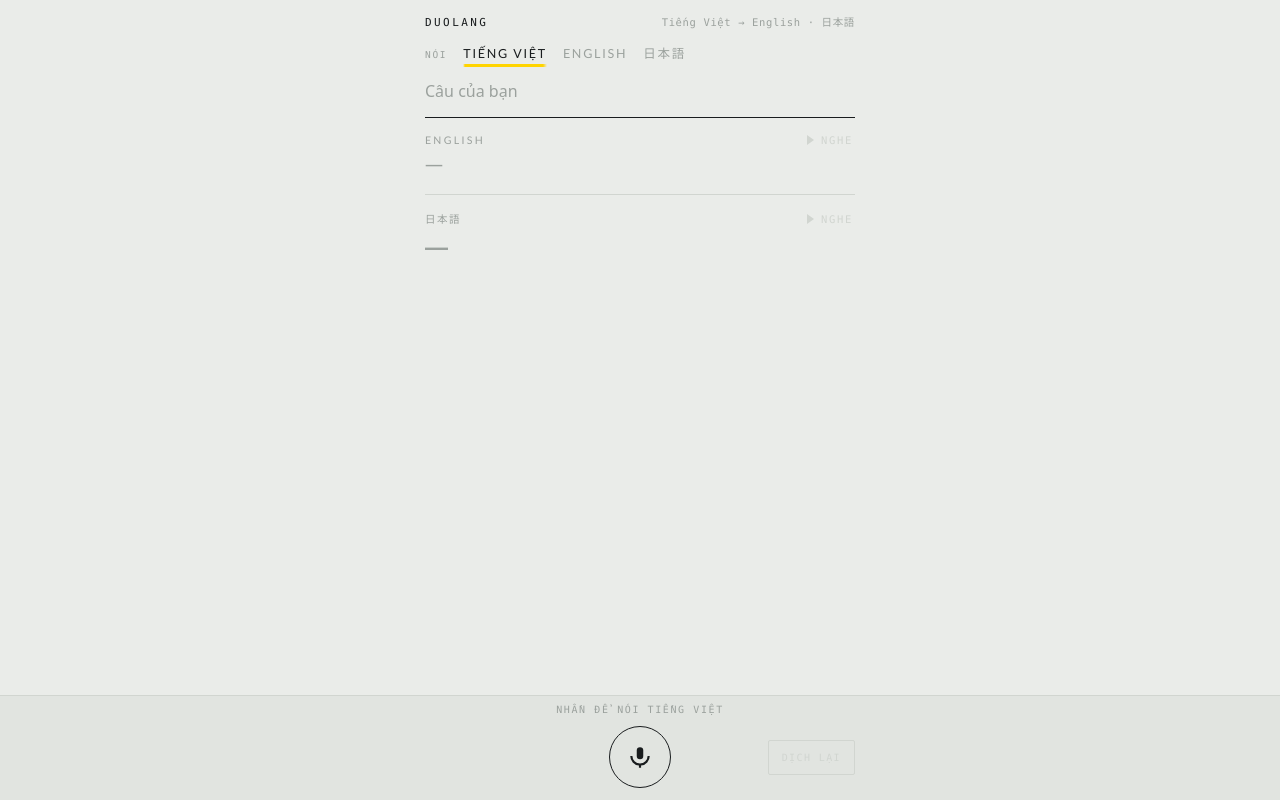
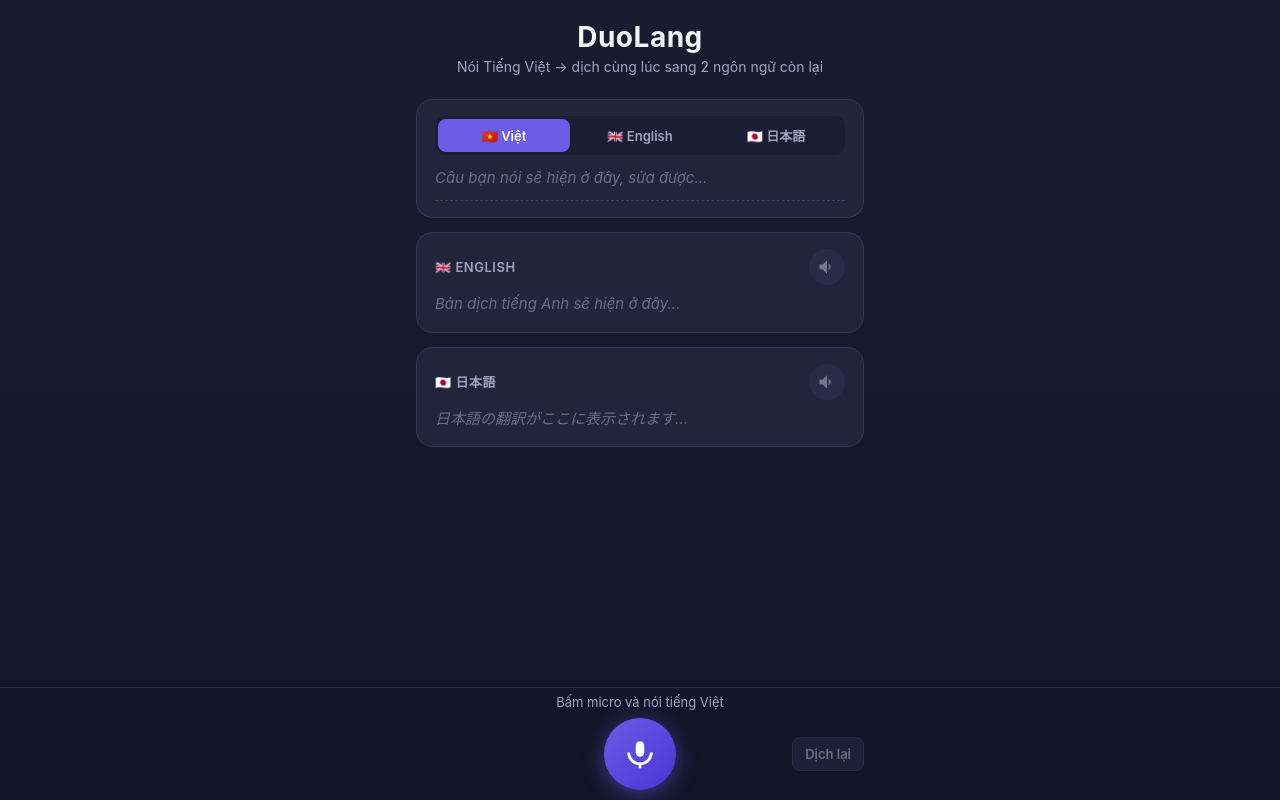
Before and after one commit to longiq/duo_lang, a website: page public/index.html in a window 1280 px wide. Drawn offline with Linux system fonts and the light colour scheme.

Commit message:
Revert the redesign
The paper ground with grey type, no containers and a lot of empty space read as
an unfinished wireframe rather than as restraint, and worse than what it
replaced. Reverting to the dark layout the app already had.

Cache version keeps moving forward rather than back to v9, so clients that
picked up the redesign see a byte-different worker and refresh.

This reverts commit 3357bc0.

Co-Authored-By: Claude Opus 5 <noreply@anthropic.com>

```diff
--- a/public/app.js
+++ b/public/app.js
@@ -1,24 +1,24 @@
 const LANGS = {
   vi: {
-    label: 'Tiếng Việt',
+    label: '🇻🇳 Tiếng Việt',
     bcp47: 'vi-VN',
-    prompt: 'Nhấn để nói tiếng Việt',
-    sourcePlaceholder: 'Câu của bạn',
-    targetPlaceholder: '—',
+    prompt: 'Bấm micro và nói tiếng Việt',
+    sourcePlaceholder: 'Câu bạn nói sẽ hiện ở đây, sửa được...',
+    targetPlaceholder: 'Bản dịch tiếng Việt sẽ hiện ở đây...',
   },
   en: {
-    label: 'English',
+    label: '🇬🇧 English',
     bcp47: 'en-US',
-    prompt: 'Nhấn để nói tiếng Anh',
-    sourcePlaceholder: 'Your sentence',
-    targetPlaceholder: '—',
+    prompt: 'Bấm micro và nói tiếng Anh',
+    sourcePlaceholder: 'Your sentence appears here, editable...',
+    targetPlaceholder: 'Bản dịch tiếng Anh sẽ hiện ở đây...',
   },
   ja: {
-    label: '日本語',
+    label: '🇯🇵 日本語',
     bcp47: 'ja-JP',
-    prompt: 'Nhấn để nói tiếng Nhật',
-    sourcePlaceholder: 'あなたの文',
-    targetPlaceholder: '—',
+    prompt: 'Bấm micro và nói tiếng Nhật',
+    sourcePlaceholder: '話した文がここに表示されます...',
+    targetPlaceholder: '日本語の翻訳がここに表示されます...',
   },
 };
 // Fixed order so the two target panes never swap position unexpectedly.
@@ -97,16 +97,10 @@ function applySourceLang(lang, { keepText = false } = {}) {
     pane.lang = targetLangs[i];
     pane.label.textContent = LANGS[pane.lang].label;
     pane.speak.setAttribute('aria-label', `Nghe ${LANGS[pane.lang].label}`);
-    // Drives the per-script typography, and tells a screen reader which
-    // language it is about to read out.
-    pane.label.setAttribute('lang', pane.lang);
-    pane.text.setAttribute('lang', pane.lang);
   });
 
   sourceInput.placeholder = LANGS[lang].sourcePlaceholder;
-  sourceInput.setAttribute('lang', lang);
-  // States the routing rather than describing the app.
-  subtitle.textContent = `${LANGS[lang].label} → ${targetLangs.map((l) => LANGS[l].label).join(' · ')}`;
+  subtitle.textContent = `Nói ${LANGS[lang].label.replace(/^\S+\s/, '')} → dịch cùng lúc sang 2 ngôn ngữ còn lại`;
   micStatus.textContent = idlePrompt();
 
   if (!keepText) sourceInput.value = '';
--- a/public/index.html
+++ b/public/index.html
@@ -3,83 +3,78 @@
 <head>
   <meta charset="utf-8" />
   <meta name="viewport" content="width=device-width, initial-scale=1, viewport-fit=cover" />
-  <title>DuoLang</title>
-  <meta name="theme-color" content="#eaece9" media="(prefers-color-scheme: light)" />
-  <meta name="theme-color" content="#14161a" media="(prefers-color-scheme: dark)" />
+  <title>DuoLang - Dịch song ngữ Anh/Nhật</title>
+  <meta name="theme-color" content="#1a1b2e" />
   <link rel="manifest" href="manifest.json" />
   <link rel="icon" href="icons/icon-192.png" />
   <!-- iOS ignores most of the manifest, so the standalone behaviour, home
        screen name, status bar style and icon all have to be declared here. -->
   <meta name="apple-mobile-web-app-capable" content="yes" />
   <meta name="apple-mobile-web-app-title" content="DuoLang" />
-  <meta name="apple-mobile-web-app-status-bar-style" content="default" />
+  <meta name="apple-mobile-web-app-status-bar-style" content="black-translucent" />
   <meta name="mobile-web-app-capable" content="yes" />
   <link rel="apple-touch-icon" href="icons/icon-192.png" />
   <link rel="apple-touch-icon" sizes="180x180" href="icons/icon-180.png" />
   <link rel="stylesheet" href="style.css" />
 </head>
 <body>
-  <main class="sheet">
-    <header class="masthead">
-      <span class="wordmark">DuoLang</span>
-      <!-- States the routing rather than selling the app. JS keeps it in sync
-           with whichever language you are speaking. -->
-      <span class="routing" id="subtitle"></span>
+  <main class="app">
+    <header class="app-header">
+      <h1>DuoLang</h1>
+      <p class="subtitle" id="subtitle">Nói tiếng Việt &rarr; dịch cùng lúc sang Anh &amp; Nhật</p>
     </header>
 
-    <section class="say">
-      <div class="switch" id="langSwitch" role="group" aria-label="Ngôn ngữ bạn nói">
-        <!-- Names what the row controls: without it the language names read the
-             same as the pane headings below and look like labels, not choices. -->
-        <span class="switch-label" aria-hidden="true">Nói</span>
-        <button type="button" class="lang-btn" data-lang="vi">Tiếng Việt</button>
-        <button type="button" class="lang-btn" data-lang="en">English</button>
-        <button type="button" class="lang-btn" data-lang="ja">日本語</button>
+    <section class="card source-card">
+      <div class="lang-switch" id="langSwitch" role="group" aria-label="Ngôn ngữ nói">
+        <button type="button" class="lang-btn" data-lang="vi">🇻🇳 Việt</button>
+        <button type="button" class="lang-btn" data-lang="en">🇬🇧 English</button>
+        <button type="button" class="lang-btn" data-lang="ja">🇯🇵 日本語</button>
       </div>
-      <!-- One row: autoGrow expands it as text arrives. -->
-      <textarea id="sourceText" class="said" rows="1"
+      <!-- One row: autoGrow expands it as text arrives. Two rows left the card
+           taller than the other two while empty. -->
+      <textarea id="sourceText" class="text-content source-input" rows="1"
                 autocomplete="off" autocapitalize="sentences" spellcheck="false"
-                aria-label="Câu bạn vừa nói, sửa được"></textarea>
+                aria-label="Câu nguồn, có thể sửa"></textarea>
     </section>
 
-    <!-- The two panes below are what a stranger reads off the screen, so they
-         carry the largest type on the page. -->
-    <section class="pane" id="targetCard0">
-      <div class="pane-head">
-        <h2 class="tongue" id="targetLabel0"></h2>
-        <button class="hear" id="speakBtn0" aria-label="Nghe bản dịch thứ nhất" disabled>
-          <span class="hear-mark" aria-hidden="true"></span>Nghe
+    <section class="card" id="targetCard0">
+      <div class="card-label-row">
+        <div class="card-label" id="targetLabel0"></div>
+        <button class="speak-btn" id="speakBtn0" aria-label="Nghe bản dịch thứ nhất" disabled>
+          <svg viewBox="0 0 24 24" width="20" height="20" fill="currentColor"><path d="M3 9v6h4l5 5V4L7 9H3zm13.5 3a4.5 4.5 0 0 0-2.5-4.03v8.06A4.5 4.5 0 0 0 16.5 12z"/></svg>
         </button>
       </div>
-      <p id="targetText0" class="phrase placeholder"></p>
+      <p id="targetText0" class="text-content placeholder"></p>
     </section>
 
-    <section class="pane" id="targetCard1">
-      <div class="pane-head">
-        <h2 class="tongue" id="targetLabel1"></h2>
-        <button class="hear" id="speakBtn1" aria-label="Nghe bản dịch thứ hai" disabled>
-          <span class="hear-mark" aria-hidden="true"></span>Nghe
+    <section class="card" id="targetCard1">
+      <div class="card-label-row">
+        <div class="card-label" id="targetLabel1"></div>
+        <button class="speak-btn" id="speakBtn1" aria-label="Nghe bản dịch thứ hai" disabled>
+          <svg viewBox="0 0 24 24" width="20" height="20" fill="currentColor"><path d="M3 9v6h4l5 5V4L7 9H3zm13.5 3a4.5 4.5 0 0 0-2.5-4.03v8.06A4.5 4.5 0 0 0 16.5 12z"/></svg>
         </button>
       </div>
-      <p id="targetText1" class="phrase placeholder"></p>
+      <p id="targetText1" class="text-content placeholder"></p>
     </section>
 
-    <p id="errorMsg" class="notice" hidden></p>
+    <p id="errorMsg" class="error-msg" hidden></p>
   </main>
 
-  <div class="deck">
-    <div class="deck-inner">
-      <p id="micStatus" class="cue"></p>
-      <div class="deck-row">
-        <span class="deck-slot"></span>
-        <button id="micBtn" class="capture" aria-label="Nhấn để nói">
-          <svg viewBox="0 0 24 24" width="26" height="26" fill="currentColor" aria-hidden="true">
+  <!-- Fixed to the bottom so the mic sits under the thumb rather than at the
+       top of a page that scrolls. -->
+  <div class="mic-bar">
+    <div class="mic-bar-inner">
+      <p id="micStatus" class="mic-status">Bấm micro và nói tiếng Việt</p>
+      <div class="mic-row">
+        <span class="mic-slot"></span>
+        <button id="micBtn" class="mic-btn" aria-label="Bấm để nói">
+          <svg viewBox="0 0 24 24" width="34" height="34" fill="currentColor">
             <path d="M12 14a3 3 0 0 0 3-3V6a3 3 0 0 0-6 0v5a3 3 0 0 0 3 3z"/>
             <path d="M19 11a7 7 0 0 1-14 0H3a9 9 0 0 0 8 8.94V22h2v-2.06A9 9 0 0 0 21 11h-2z"/>
           </svg>
         </button>
-        <span class="deck-slot">
-          <button type="button" id="retranslateBtn" class="again" disabled>Dịch lại</button>
+        <span class="mic-slot">
+          <button type="button" id="retranslateBtn" class="retranslate-btn" disabled>Dịch lại</button>
         </span>
       </div>
     </div>
--- a/public/style.css
+++ b/public/style.css
@@ -1,397 +1,303 @@
-/* DuoLang — an interpreter's card.
-   The person reading the translation is usually not the person holding the
-   phone, so the translated phrases carry the largest, highest-contrast type and
-   the speaker's own words are demoted to a confirmation line. Ink on paper
-   rather than a dark app, because the screen gets held up in daylight. */
-
-* { box-sizing: border-box; }
+* {
+  box-sizing: border-box;
+}
 
 :root {
-  color-scheme: light dark;
-
-  --paper: #eaece9;      /* cool memo paper, not cream */
-  --paper-deep: #e1e4e0; /* the deck at the foot of the page */
-  --ink: #191c1e;
-  --ink-soft: #5d6461;
-  --ink-faint: #9ba19d;
-  --rule: #d1d5d0;
-  --mark: #ffd400;       /* highlighter yellow, from the flag's star */
-  --live: #c8322a;       /* only while recording */
-
-  --display: "Avenir Next", Avenir, "Segoe UI Variable Text", system-ui, sans-serif;
-  --label: Optima, "Gill Sans", "Trebuchet MS", sans-serif;
-  --mono: ui-monospace, "SF Mono", SFMono-Regular, Menlo, monospace;
-  --ja: "Hiragino Sans", "Hiragino Kaku Gothic ProN", "Yu Gothic", "Noto Sans JP", sans-serif;
-}
-
-@media (prefers-color-scheme: dark) {
-  :root {
-    --paper: #14161a;
-    --paper-deep: #101215;
-    --ink: #eceeea;
-    --ink-soft: #99a09b;
-    --ink-faint: #5e655f;
-    --rule: #2a2e31;
-    --mark: #d8b400;
-    --live: #e0574c;
-  }
+  color-scheme: dark;
 }
 
 body {
   margin: 0;
-  /* dvh follows the viewport as mobile toolbars slide in and out; vh is the
-     toolbar-hidden height and puts a scrollbar on the page before any text
-     exists. */
+  /* dvh follows the viewport as mobile toolbars slide in and out. vh is the
+     toolbar-hidden height, always taller than what is actually visible, and was
+     enough on its own to put a scrollbar on the page before any text existed. */
   height: 100vh;
   height: 100dvh;
-  background: var(--paper);
-  color: var(--ink);
-  font-family: var(--display);
-  -webkit-font-smoothing: antialiased;
+  background: linear-gradient(180deg, #1a1b2e 0%, #14152a 100%);
+  color: #f2f2f7;
+  font-family: -apple-system, BlinkMacSystemFont, "Segoe UI", Roboto, sans-serif;
   display: flex;
   flex-direction: column;
   align-items: center;
-  /* The page never scrolls; the sheet does, once it has outgrown the space. */
+  /* The page itself never scrolls: the content area below does, and only once
+     it has outgrown the space. */
   overflow: hidden;
 }
 
-.sheet {
+.app {
   width: 100%;
-  max-width: 470px;
+  max-width: 480px;
   flex: 1 1 auto;
   min-height: 0; /* a flex child will not scroll without this */
   overflow-y: auto;
   -webkit-overflow-scrolling: touch;
-  padding-top: max(14px, env(safe-area-inset-top));
-  padding-right: max(20px, env(safe-area-inset-right));
-  padding-bottom: 8px;
-  padding-left: max(20px, env(safe-area-inset-left));
+  /* The iOS status bar is translucent in standalone mode, so the top inset
+     keeps the header out from under the clock and notch. */
+  padding-top: max(20px, env(safe-area-inset-top));
+  padding-right: max(16px, env(safe-area-inset-right));
+  padding-bottom: 16px;
+  padding-left: max(16px, env(safe-area-inset-left));
 }
 
-/* --- masthead: a utility strip, not a title block --- */
-
-.masthead {
-  display: flex;
-  align-items: baseline;
-  justify-content: space-between;
-  gap: 12px;
-  padding-bottom: 10px;
+.app-header {
+  text-align: center;
+  margin-bottom: 24px;
 }
 
-.wordmark {
-  font-family: var(--mono);
-  font-size: 11px;
-  font-weight: 500;
-  letter-spacing: 0.22em;
-  text-transform: uppercase;
-  color: var(--ink);
+.app-header h1 {
+  margin: 0;
+  font-size: 28px;
+  letter-spacing: 0.5px;
 }
 
-.routing {
-  font-family: var(--mono);
-  font-size: 10.5px;
-  letter-spacing: 0.06em;
-  color: var(--ink-faint);
-  text-align: right;
+.subtitle {
+  margin: 4px 0 0;
+  color: #a0a3c0;
+  font-size: 14px;
 }
 
-/* --- what you say --- */
-
-.say {
-  padding-bottom: 14px;
-  border-bottom: 1px solid var(--ink);
+/* Pinned to the bottom edge: the mic is the most-used control, so it belongs
+   under the thumb, not above a list that scrolls away. */
+.mic-bar {
+  width: 100%;
+  flex: 0 0 auto; /* keeps its height while .app takes the rest */
+  background: #14152a;
+  border-top: 1px solid #2b2d4d;
+  padding-bottom: env(safe-area-inset-bottom);
 }
 
-.switch {
-  display: flex;
-  align-items: baseline;
-  gap: 16px;
-  margin-bottom: 10px;
+.mic-bar-inner {
+  max-width: 480px;
+  margin: 0 auto;
+  padding: 6px 16px 10px;
 }
 
-.switch-label {
-  font-family: var(--mono);
-  font-size: 9.5px;
-  letter-spacing: 0.18em;
+/* Three columns of equal outer width keep the mic optically centred even with
+   a button sitting to one side of it. */
+.mic-row {
+  display: grid;
+  grid-template-columns: 1fr auto 1fr;
+  align-items: center;
+}
+
+.mic-slot {
+  display: flex;
+  align-items: center;
+  justify-content: flex-end;
+  min-width: 0;
+}
+
+.mic-btn {
+  width: 72px;
+  height: 72px;
+  border-radius: 50%;
+  border: none;
+  background: linear-gradient(135deg, #6c5ce7, #4834d4);
+  color: white;
+  display: flex;
+  align-items: center;
+  justify-content: center;
+  cursor: pointer;
+  box-shadow: 0 4px 20px rgba(108, 92, 231, 0.5);
+  transition: transform 0.15s ease, box-shadow 0.15s ease;
+}
+
+.mic-btn:active {
+  transform: scale(0.95);
+}
+
+.mic-btn.recording {
+  background: linear-gradient(135deg, #ff6b6b, #e84118);
+  box-shadow: 0 0 0 8px rgba(232, 65, 24, 0.2);
+  animation: pulse 1.4s infinite;
+}
+
+@keyframes pulse {
+  0% { box-shadow: 0 0 0 0 rgba(232, 65, 24, 0.4); }
+  70% { box-shadow: 0 0 0 16px rgba(232, 65, 24, 0); }
+  100% { box-shadow: 0 0 0 0 rgba(232, 65, 24, 0); }
+}
+
+.mic-status {
+  margin: 0 0 6px;
+  font-size: 13px;
+  color: #a0a3c0;
+  text-align: center;
+  min-height: 18px;
+}
+
+.card {
+  background: #22243c;
+  border-radius: 16px;
+  padding: 16px 18px;
+  margin-bottom: 14px;
+  border: 1px solid #33355a;
+}
+
+.card-label {
+  font-size: 13px;
+  font-weight: 600;
+  color: #a0a3c0;
   text-transform: uppercase;
-  color: var(--ink-faint);
-  flex-shrink: 0;
+  letter-spacing: 0.5px;
+}
+
+.card-label-row {
+  display: flex;
+  align-items: center;
+  justify-content: space-between;
+}
+
+.text-content {
+  margin: 8px 0 0;
+  font-size: 17px;
+  line-height: 1.5;
+  word-break: break-word;
+}
+
+.text-content.placeholder {
+  color: #6b6e8f;
+  font-style: italic;
+  font-size: 15px;
+}
+
+/* --- source card: language switch + editable text --- */
+
+.lang-switch {
+  display: flex;
+  gap: 4px;
+  background: #1b1d33;
+  border-radius: 10px;
+  padding: 3px;
+  margin-bottom: 12px;
 }
 
 .lang-btn {
   /* flex-basis 0 with min-width 0: without both, a nowrap label sets a minimum
-     size the item refuses to shrink below. */
-  flex: 0 1 auto;
+     size the item refuses to shrink below, which pushed the whole page wider
+     than the viewport. */
+  flex: 1 1 0;
   min-width: 0;
-  /* Bottom padding is on every button, not just the active one, so switching
-     does not shift the row. */
-  padding: 4px 0 8px;
-  border: 0;
-  background: none;
+  border: none;
+  background: transparent;
+  color: #a0a3c0;
+  font-size: 13px;
+  font-weight: 600;
+  font-family: inherit;
+  padding: 7px 2px;
+  border-radius: 8px;
   cursor: pointer;
-  font-family: var(--label);
-  font-size: 12.5px;
-  font-weight: 500;
-  letter-spacing: 0.14em;
-  text-transform: uppercase;
-  color: var(--ink-faint);
   white-space: nowrap;
+  overflow: hidden;
+  text-overflow: ellipsis;
 }
 
-/* The signature: a marker swipe under the language you are speaking. Kept to
-   this one element — nothing else on the page is highlighted. It sits clear of
-   the glyphs rather than across them, which a band tall enough to read as a
-   highlighter did not: it cut the letters in half and left light text sitting on
-   yellow in dark mode. The tapered ends keep the drawn-by-hand quality. */
 .lang-btn.active {
-  color: var(--ink);
-  background-image: linear-gradient(
-    to right,
-    transparent 0,
-    var(--mark) 2px,
-    var(--mark) calc(100% - 4px),
-    transparent 100%
-  );
-  background-repeat: no-repeat;
-  background-size: 100% 3px;
-  background-position: 0 calc(100% - 2px);
+  background: #6c5ce7;
+  color: #fff;
 }
 
-.said {
+.source-input {
   display: block;
   width: 100%;
   margin: 0;
-  padding: 0;
-  border: 0;
-  background: none;
-  color: var(--ink-soft);
-  font-family: var(--display);
-  font-size: 16px;
-  line-height: 1.45;
+  background: transparent;
+  border: none;
+  /* A dashed underline is the only affordance signalling the field is editable,
+     now that the hint text is gone. */
+  border-bottom: 1px dashed #3d3f66;
+  color: inherit;
+  font: inherit;
+  font-size: 17px;
+  line-height: 1.5;
+  padding: 0 0 8px;
   resize: none;
   overflow: hidden;
   -webkit-appearance: none;
   border-radius: 0;
 }
 
-.said:focus { outline: none; }
-
-.said::placeholder {
-  color: var(--ink-faint);
+.source-input:focus {
+  outline: none;
+  border-bottom-color: #6c5ce7;
 }
 
-/* --- what they read --- */
-
-.pane {
-  padding: 16px 0 18px;
-  border-bottom: 1px solid var(--rule);
+.source-input::placeholder {
+  color: #6b6e8f;
+  font-style: italic;
+  font-size: 15px;
 }
 
-.pane:last-of-type { border-bottom: 0; }
-
-.pane-head {
-  display: flex;
-  align-items: center;
-  justify-content: space-between;
-  gap: 12px;
-  margin-bottom: 6px;
+.retranslate-btn {
+  border: 1px solid #4b4e7a;
+  background: #2b2d4d;
+  color: #f2f2f7;
+  font-family: inherit;
+  font-size: 13px;
+  font-weight: 600;
+  padding: 8px 12px;
+  border-radius: 8px;
+  cursor: pointer;
+  flex-shrink: 0;
 }
 
-/* Quieter than the switcher above it, so the two rows of language names are not
-   mistaken for each other. */
-.tongue {
-  margin: 0;
-  font-family: var(--label);
-  font-size: 10.5px;
-  font-weight: 500;
-  letter-spacing: 0.22em;
-  text-transform: uppercase;
-  color: var(--ink-faint);
+.retranslate-btn:disabled {
+  opacity: 0.4;
+  cursor: not-allowed;
 }
 
-.phrase {
-  margin: 0;
-  font-size: 25px;
-  font-weight: 600;
-  line-height: 1.34;
-  letter-spacing: -0.01em;
-  color: var(--ink);
-  overflow-wrap: break-word;
+.retranslate-btn:not(:disabled):active {
+  transform: scale(0.96);
 }
 
-/* An empty pane reads as a waiting slot, not as broken text. The invitation to
-   act lives on the capture control at the foot of the page. */
-.phrase.placeholder {
-  font-size: 18px;
-  font-weight: 400;
-  color: var(--ink-faint);
-}
-
-/* Japanese needs its own face; Latin faces have no kana or kanji and would
-   fall back to something arbitrary. */
-[lang="ja"] {
-  font-family: var(--ja);
-  letter-spacing: 0;
-}
-
-.said[lang="ja"] { font-size: 15.5px; }
-.phrase[lang="ja"] { font-size: 23px; font-weight: 600; }
-.tongue[lang="ja"] { letter-spacing: 0.14em; }
-
-/* --- hear it: a typographic control, not another icon in a circle --- */
-
-.hear {
-  display: inline-flex;
-  align-items: center;
-  gap: 7px;
-  flex-shrink: 0;
-  /* Padding carries the 44px tap target without a visible chip. */
-  padding: 12px 2px 12px 10px;
-  margin: -12px 0;
-  border: 0;
-  background: none;
-  cursor: pointer;
-  font-family: var(--mono);
-  font-size: 10.5px;
-  font-weight: 500;
-  letter-spacing: 0.16em;
-  text-transform: uppercase;
-  color: var(--ink-soft);
-}
-
-.hear-mark {
-  width: 0;
-  height: 0;
-  border-left: 7px solid currentColor;
-  border-top: 5px solid transparent;
-  border-bottom: 5px solid transparent;
-}
-
-.hear:disabled {
-  color: var(--rule);
-  cursor: default;
-}
-
-.hear:not(:disabled):active { color: var(--ink); }
-
-.hear.loading {
-  pointer-events: none;
-  animation: breathe 1.1s ease-in-out infinite;
-}
-
-@keyframes breathe {
-  50% { opacity: 0.35; }
-}
-
-.notice {
-  margin: 16px 0 0;
-  font-family: var(--mono);
-  font-size: 11px;
-  line-height: 1.5;
-  letter-spacing: 0.04em;
-  color: var(--live);
-}
-
-/* --- the deck: capture control at the foot, under the thumb --- */
-
-.deck {
-  width: 100%;
-  flex: 0 0 auto;
-  background: var(--paper-deep);
-  border-top: 1px solid var(--rule);
-  padding-bottom: env(safe-area-inset-bottom);
-}
-
-.deck-inner {
-  max-width: 470px;
-  margin: 0 auto;
-  padding: 8px 20px 12px;
-}
-
-.cue {
-  margin: 0 0 8px;
-  min-height: 14px;
-  font-family: var(--mono);
-  font-size: 10px;
-  letter-spacing: 0.16em;
-  text-transform: uppercase;
-  color: var(--ink-faint);
-  text-align: center;
-}
-
-/* Three columns of equal outer width keep the capture button optically centred
-   with a control to one side of it. */
-.deck-row {
-  display: grid;
-  grid-template-columns: 1fr auto 1fr;
-  align-items: center;
-}
-
-.deck-slot {
-  display: flex;
-  align-items: center;
-  justify-content: flex-end;
-  min-width: 0;
-}
-
-/* Ring and dot, like the record control on a field recorder. */
-.capture {
-  width: 62px;
-  height: 62px;
+.speak-btn {
+  width: 36px;
+  height: 36px;
+  border-radius: 50%;
+  border: none;
+  background: #33355a;
+  color: #f2f2f7;
   display: flex;
   align-items: center;
   justify-content: center;
-  border: 1.5px solid var(--ink);
-  border-radius: 50%;
-  background: none;
-  color: var(--ink);
   cursor: pointer;
-  transition: background-color 0.15s ease, color 0.15s ease, border-color 0.15s ease;
 }
 
-.capture:active { transform: scale(0.97); }
-
-.capture.recording {
-  border-color: var(--live);
-  background: var(--live);
-  color: var(--paper);
-  animation: listening 1.6s ease-in-out infinite;
+.speak-btn:disabled {
+  opacity: 0.4;
+  cursor: not-allowed;
 }
 
-@keyframes listening {
-  0%, 100% { box-shadow: 0 0 0 0 color-mix(in srgb, var(--live) 45%, transparent); }
-  70% { box-shadow: 0 0 0 11px color-mix(in srgb, var(--live) 0%, transparent); }
+.speak-btn:not(:disabled):active {
+  transform: scale(0.9);
 }
 
-.again {
-  flex-shrink: 0;
-  padding: 11px 13px;
-  border: 1px solid var(--rule);
-  border-radius: 2px;
-  background: none;
-  cursor: pointer;
-  font-family: var(--mono);
-  font-size: 10px;
-  letter-spacing: 0.14em;
-  text-transform: uppercase;
-  color: var(--ink-soft);
+/* Synthesis takes a moment, so the button shows it is working. */
+.speak-btn.loading {
+  pointer-events: none;
 }
 
-.again:disabled {
-  color: var(--rule);
-  border-color: var(--rule);
-  cursor: default;
+.speak-btn.loading svg {
+  display: none;
 }
 
-.again:not(:disabled):active { border-color: var(--ink); color: var(--ink); }
-
-:focus-visible {
-  outline: 2px solid var(--mark);
-  outline-offset: 3px;
+.speak-btn.loading::after {
+  content: "";
+  width: 16px;
+  height: 16px;
+  border: 2px solid #6b6e8f;
+  border-top-color: #f2f2f7;
+  border-radius: 50%;
+  animation: spin 0.7s linear infinite;
 }
 
-@media (prefers-reduced-motion: reduce) {
-  .capture.recording,
-  .hear.loading { animation: none; }
-  .hear.loading { opacity: 0.4; }
+@keyframes spin {
+  to { transform: rotate(360deg); }
 }
+
+.error-msg {
+  text-align: center;
+  color: #ff7675;
+  font-size: 14px;
+  margin-top: 16px;
+}
--- a/public/sw.js
+++ b/public/sw.js
@@ -1,7 +1,7 @@
 // Bump on every asset change so the browser sees a byte-different worker and
 // runs install/activate. The network-first strategy below means a missed bump
 // costs a stale response only while offline, not forever.
-const CACHE_NAME = 'duolang-v10';
+const CACHE_NAME = 'duolang-v9';
 const STATIC_ASSETS = [
   '/',
   '/index.html',
```
